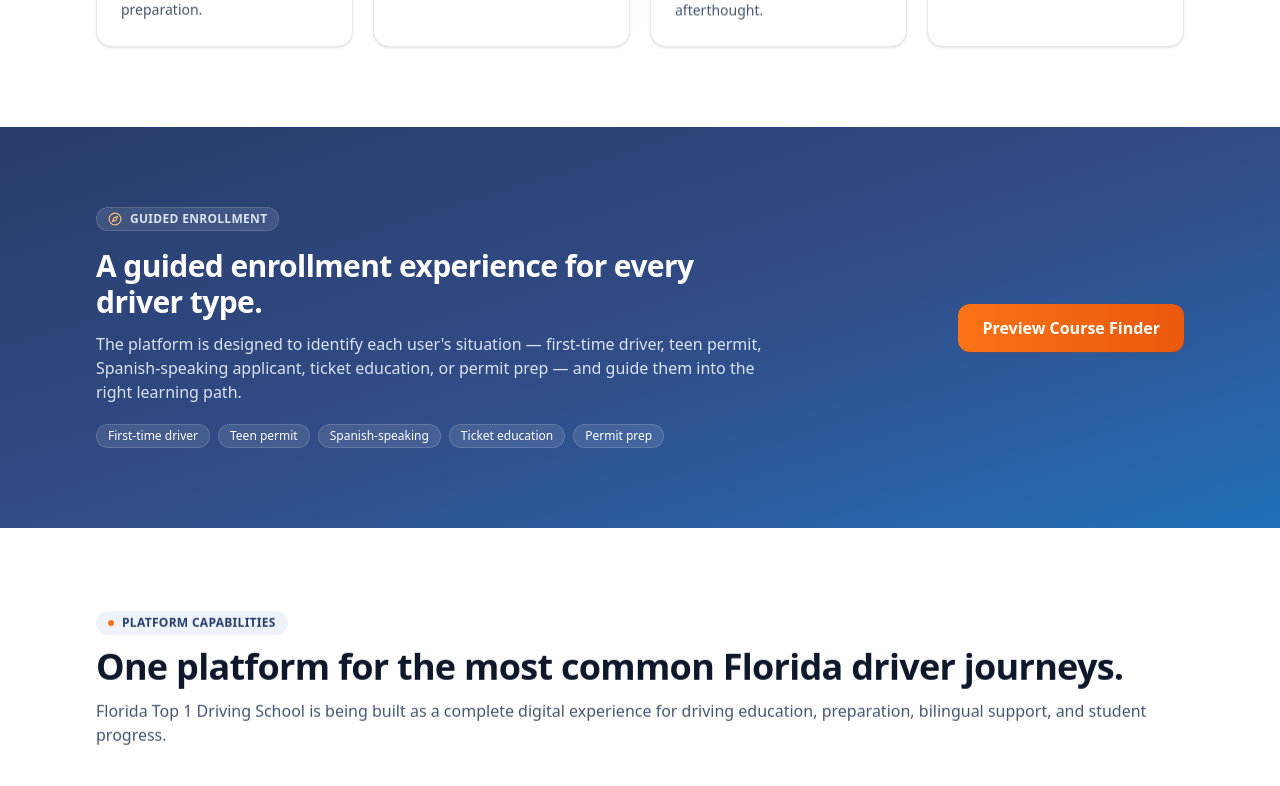
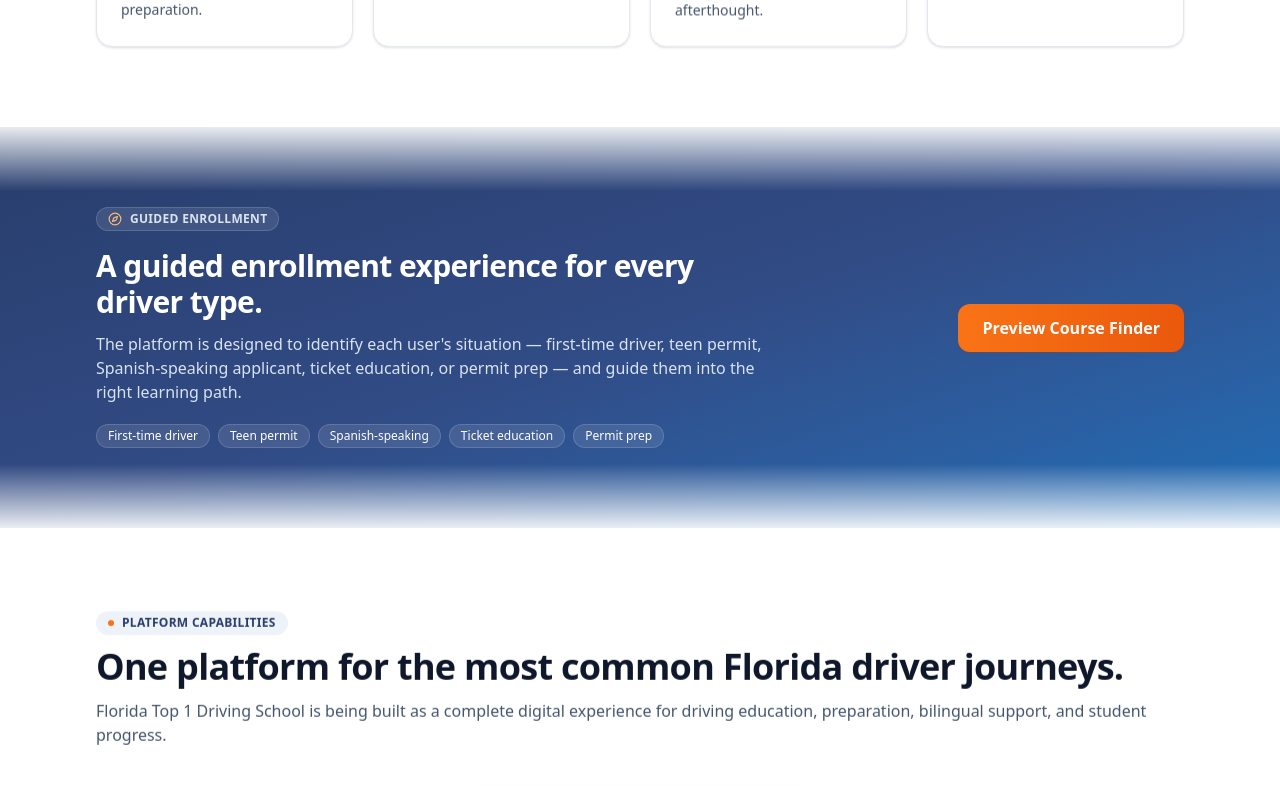
Before and after one commit to Miguel-AA/aadrivingschool, a React (Vite) app: page / in a window 1280 px wide. Shown: the part 1240-2026 px from the top of the page. Built offline with nearby package versions, Linux system fonts and the light colour scheme; no server answers.

Commit message:
Enhance Hero and Section components with gradient effects for smoother transitions

```diff
--- a/src/components/content/Hero.tsx
+++ b/src/components/content/Hero.tsx
@@ -53,6 +53,9 @@ export function Hero({
         <div className="absolute -right-20 top-1/3 h-72 w-72 rounded-full bg-accent-200/40 blur-3xl animate-float" />
         <div className="absolute -bottom-24 left-1/4 h-72 w-72 rounded-full bg-accent-100/50 blur-3xl animate-float-slow" />
         <div className="absolute inset-0 bg-dot-grid text-slate-300/30" />
+        {/* Fade the whole decorative backdrop to white at the bottom so the hero
+            dissolves into the section below with no hard seam. */}
+        <div className="absolute inset-x-0 bottom-0 h-32 bg-gradient-to-b from-transparent to-white" />
       </div>
 
       <div className="mx-auto w-full max-w-6xl px-5 py-12 sm:px-6 sm:py-20 lg:grid lg:grid-cols-[1.05fr_0.95fr] lg:items-center lg:gap-12 lg:px-8 lg:py-24">
--- a/src/components/content/Section.tsx
+++ b/src/components/content/Section.tsx
@@ -6,12 +6,20 @@ interface SectionProps {
   className?: string;
   /** Background tone. */
   tone?: "white" | "muted" | "brand" | "dark";
+  /**
+   * Feather the bottom edge into white so a dark section eases into the light
+   * section below. Default true; set false when the next block is also dark
+   * (e.g. the final CTA sits directly above the navy footer).
+   */
+  blendBottom?: boolean;
   id?: string;
 }
 
+// `muted` is a vertical white→off-white→white gradient so the section melts into
+// the white sections around it instead of showing a hard color seam.
 const tones = {
   white: "bg-white",
-  muted: "bg-slate-50",
+  muted: "bg-gradient-to-b from-white via-slate-50 to-white",
   brand:
     "bg-gradient-to-br from-brand-700 via-brand-600 to-ocean-600 text-white",
   dark: "bg-brand-950 text-white",
@@ -22,11 +30,30 @@ export function Section({
   children,
   className,
   tone = "white",
+  blendBottom = true,
   id,
 }: SectionProps) {
+  // Dark/brand sections get soft light "feathers" at their edges so they emerge
+  // from (and dissolve back into) the light sections around them — no hard line.
+  const dark = tone === "brand" || tone === "dark";
   return (
-    <section id={id} className={cn(tones[tone], "py-12 sm:py-20", className)}>
-      <div className="mx-auto w-full max-w-6xl px-5 sm:px-6 lg:px-8">
+    <section
+      id={id}
+      className={cn(tones[tone], "py-12 sm:py-20", dark && "relative", className)}
+    >
+      {dark && (
+        <div
+          aria-hidden="true"
+          className="pointer-events-none absolute inset-x-0 top-0 h-12 bg-gradient-to-b from-white/90 to-transparent sm:h-16"
+        />
+      )}
+      {dark && blendBottom && (
+        <div
+          aria-hidden="true"
+          className="pointer-events-none absolute inset-x-0 bottom-0 h-12 bg-gradient-to-t from-white/90 to-transparent sm:h-16"
+        />
+      )}
+      <div className="relative z-10 mx-auto w-full max-w-6xl px-5 sm:px-6 lg:px-8">
         {children}
       </div>
     </section>
--- a/src/pages/Home.tsx
+++ b/src/pages/Home.tsx
@@ -350,7 +350,7 @@ export function Home() {
       </Section>
 
       {/* 11. Final CTA */}
-      <Section tone="brand">
+      <Section tone="brand" blendBottom={false}>
         <Reveal className="mx-auto max-w-3xl text-center">
           <h2 className="text-2xl font-bold sm:text-3xl lg:text-4xl">
             {t("finalCta.heading")}
```
